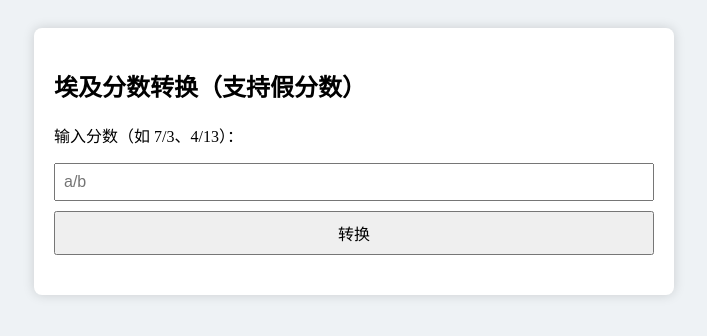
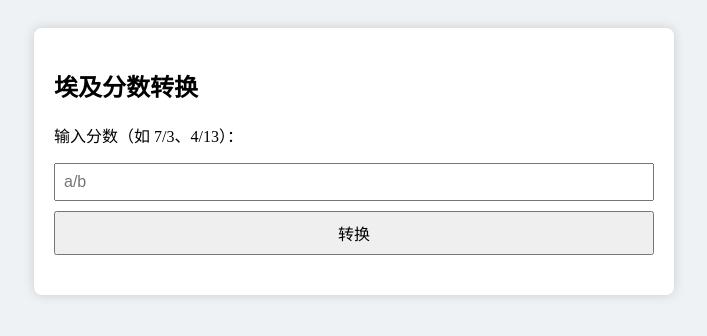
Before and after one commit to uswooo-sys/egy-fraction, a plain HTML site: page index.html in a window 1280 px wide. Shown: the whole page, without its empty margins (286-993 px from the left). Drawn offline with Linux system fonts and the light colour scheme.

Commit message:
Remove '（支持假分数）' from heading

```diff
--- a/index.html
+++ b/index.html
@@ -63,7 +63,7 @@
 </head>
 <body>
     <div class="box">
-        <h2>埃及分数转换（支持假分数）</h2>
+        <h2>埃及分数转换</h2>
         <p>输入分数（如 7/3、4/13）：</p>
         <input type="text" id="fraction" placeholder="a/b">
         <button onclick="convert()">转换</button>
```
